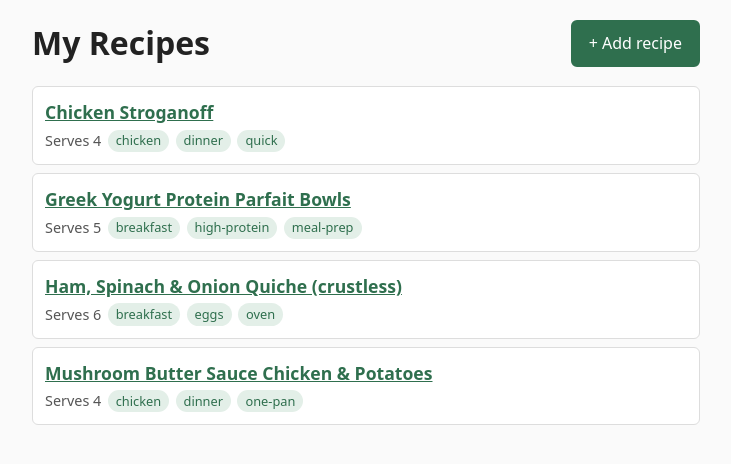
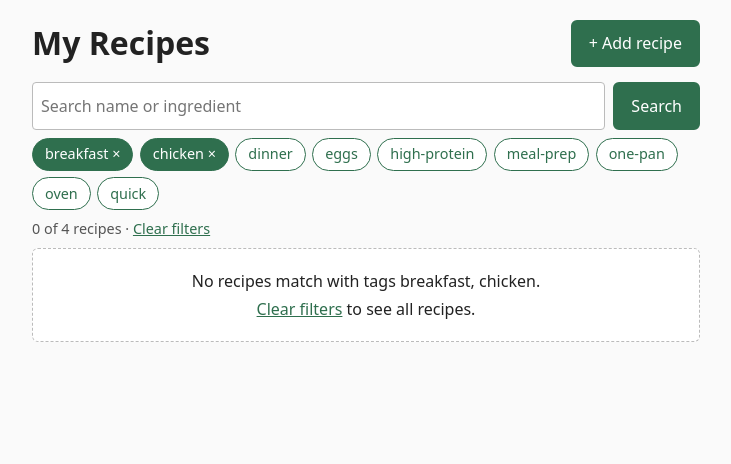
Before and after one commit to nicolassimi2104/recipe-app, a Flask app: page /?tag=breakfast&tag=chicken in a window 1280 px wide. Shown: the part 48-512 px from the top of the page, without its empty margins (274-1005 px from the left). Run offline with Flask 3, Linux system fonts and the light colour scheme; data comes from the database, SQL or seed files in the repository.

Commit message:
Home page search and tag filter (V2 item 3) (#6)
* Add search_recipes and list_tags to db.py

Matches name or ingredient (case-insensitive, partial) and requires all
selected tags.

Co-Authored-By: Claude Opus 5.5 <noreply@anthropic.com>

* Home page search box, tag pills, match count and clear link

Co-Authored-By: Claude Opus 5.5 <noreply@anthropic.com>

* Mark V2 item 3 done in CLAUDE.md

Co-Authored-By: Claude Opus 5.5 <noreply@anthropic.com>

---------

Co-authored-by: Claude Opus 5.5 <noreply@anthropic.com>

```diff
--- a/app.py
+++ b/app.py
@@ -130,10 +130,37 @@ def create_app(db_path=db.DEFAULT_DB_PATH):
 
     # --- Routes: each @app.route connects a URL to the function that handles it ---
 
+    # Home page with search and tag filter. The filter lives in the URL,
+    # e.g. /?q=chick&tag=dinner&tag=quick, so it survives a refresh and can be bookmarked.
     @app.route("/")
     def index():
-        recipes = db.list_recipes(db_path=db_path)
-        return render_template("index.html", recipes=recipes)
+        query = request.args.get("q", "").strip()
+        active_tags = db.parse_tags(",".join(request.args.getlist("tag")))
+        recipes = db.search_recipes(query, active_tags, db_path=db_path)
+
+        # Show active tags first (so they're visible when the pills scroll
+        # sideways on a phone), then the rest. An active tag that no recipe uses
+        # any more (old bookmark) still gets a pill so it can be clicked off.
+        other_tags = [t for t in db.list_tags(db_path=db_path) if t not in active_tags]
+
+        # Each pill is a link to this page with that one tag switched on or off
+        def toggle_link(tag):
+            if tag in active_tags:
+                new_tags = [t for t in active_tags if t != tag]
+            else:
+                new_tags = active_tags + [tag]
+            return url_for("index", q=query or None, tag=new_tags)
+
+        return render_template(
+            "index.html",
+            recipes=recipes,
+            total=db.count_recipes(db_path=db_path),
+            query=query,
+            active_tags=active_tags,
+            all_tags=active_tags + other_tags,
+            toggle_link=toggle_link,
+            filtering=bool(query or active_tags),
+        )
 
     @app.route("/recipes/<int:recipe_id>")
     def recipe_detail(recipe_id):
--- a/db.py
+++ b/db.py
@@ -158,10 +158,89 @@ def get_recipe(recipe_id, db_path=DEFAULT_DB_PATH):
 
 def list_recipes(db_path=DEFAULT_DB_PATH):
     """Return all recipes (id, name, servings, tags), sorted by name."""
+    return search_recipes(db_path=db_path)
+
+
+def count_recipes(db_path=DEFAULT_DB_PATH):
+    """How many recipes there are in total."""
+    conn = get_connection(db_path)
+    try:
+        return conn.execute("SELECT COUNT(*) FROM recipes").fetchone()[0]
+    finally:
+        conn.close()
+
+
+def list_tags(db_path=DEFAULT_DB_PATH):
+    """Names of all tags used by at least one recipe, alphabetical."""
+    conn = get_connection(db_path)
+    try:
+        rows = conn.execute(
+            "SELECT DISTINCT tags.name FROM tags"
+            " JOIN recipe_tags ON recipe_tags.tag_id = tags.id ORDER BY tags.name"
+        )
+        return [row["name"] for row in rows]
+    finally:
+        conn.close()
+
+
+def _like_pattern(text):
+    """Turn "chick" into "%chick%" for a LIKE "contains" match.
+
+    % and _ are wildcards in LIKE, so if the user types them we escape them
+    (with a backslash) to mean the plain characters.
+    """
+    for special in ("\\", "%", "_"):
+        text = text.replace(special, "\\" + special)
+    return f"%{text}%"
+
+
+def search_recipes(query="", tags=(), db_path=DEFAULT_DB_PATH):
+    """Recipes matching a search and/or tags, sorted by name (same shape as list_recipes).
+
+    query: matches part of the recipe name OR any ingredient name, ignoring case.
+           Blank means "don't filter by text".
+    tags:  the recipe must have ALL of these tags. Empty means "don't filter by tag".
+    """
+    query = query.strip()
+    tags = parse_tags(",".join(tags))  # lowercase, trimmed, no duplicates
+
+    # Build the WHERE part piece by piece, only adding the filters that are in use.
+    # The ? placeholders are filled from params, so user text is never pasted into the SQL.
+    conditions = []
+    params = []
+    if query:
+        # LIKE ignores upper/lower case (for plain A-Z letters) in SQLite.
+        # EXISTS (...) is true if at least one ingredient of this recipe matches.
+        conditions.append(
+            "(recipes.name LIKE ? ESCAPE '\\'"
+            " OR EXISTS (SELECT 1 FROM ingredients"
+            "            WHERE ingredients.recipe_id = recipes.id"
+            "            AND ingredients.name LIKE ? ESCAPE '\\'))"
+        )
+        pattern = _like_pattern(query)
+        params += [pattern, pattern]
+    if tags:
+        # "Has all the tags": find recipes linked to any of the wanted tags, then
+        # keep only those where the number of matching tags equals how many we asked for.
+        placeholders = ", ".join("?" for _ in tags)
+        conditions.append(
+            "recipes.id IN (SELECT recipe_tags.recipe_id FROM recipe_tags"
+            "               JOIN tags ON tags.id = recipe_tags.tag_id"
+            f"              WHERE tags.name IN ({placeholders})"
+            "               GROUP BY recipe_tags.recipe_id"
+            "               HAVING COUNT(*) = ?)"
+        )
+        params += tags + [len(tags)]
+
+    sql = "SELECT id, name, servings FROM recipes"
+    if conditions:
+        sql += " WHERE " + " AND ".join(conditions)
+    sql += " ORDER BY name"
+
     conn = get_connection(db_path)
     try:
         recipes = []
-        for row in conn.execute("SELECT id, name, servings FROM recipes ORDER BY name"):
+        for row in conn.execute(sql, params):
             recipe = dict(row)
             recipe["tags"] = _tags_for(conn, recipe["id"])
             recipes.append(recipe)
--- a/static/style.css
+++ b/static/style.css
@@ -144,6 +144,87 @@ a {
     background: #e3efe8;
     color: #2f6f4e;
     font-size: 0.8rem;
+}
+
+a.tag {
+    text-decoration: none;
+}
+
+.tag.active {
+    background: #2f6f4e;
+    color: #fff;
+}
+
+/* --- Search and tag filter on the home page --- */
+
+/* Search box stretches, button stays its own size */
+.search-form {
+    display: flex;
+    gap: 0.5rem;
+    margin: 0.75rem 0 0.5rem;
+}
+
+.search-form input {
+    flex: 1;
+    min-width: 0;           /* lets the box shrink on narrow phones */
+    padding: 0.5rem;
+    border: 1px solid #bbb;
+    border-radius: 4px;
+    font: inherit;          /* also stops iPhones zooming in when you tap a box */
+}
+
+/* Tag pills wrap onto more lines on wide screens... */
+.tag-filter {
+    display: flex;
+    flex-wrap: wrap;
+    gap: 0.4rem;
+    margin-bottom: 0.5rem;
+}
+
+.tag-pill {
+    flex: none;
+    padding: 0.3rem 0.75rem;   /* big enough to tap */
+    border: 1px solid #2f6f4e;
+    border-radius: 999px;
+    background: #fff;
+    color: #2f6f4e;
+    font-size: 0.9rem;
+    text-decoration: none;
+    white-space: nowrap;
+}
+
+.tag-pill.active {
+    background: #2f6f4e;
+    color: #fff;
+}
+
+/* ...but on phones they sit in one row you swipe sideways, so a long tag
+   list doesn't push the recipes off the screen */
+@media (max-width: 600px) {
+    .tag-filter {
+        flex-wrap: nowrap;
+        overflow-x: auto;
+        padding-bottom: 0.4rem;     /* room for the scrollbar */
+        -webkit-overflow-scrolling: touch;
+    }
+}
+
+.match-count {
+    margin: 0.25rem 0 0.5rem;
+    color: #555;
+    font-size: 0.9rem;
+}
+
+.no-results {
+    padding: 1rem;
+    border: 1px dashed #bbb;
+    border-radius: 6px;
+    background: #fff;
+    text-align: center;
+}
+
+.no-results p {
+    margin: 0.25rem 0;
 }
 
 /* --- Detail page --- */
--- a/templates/index.html
+++ b/templates/index.html
@@ -6,6 +6,38 @@
     <a href="{{ url_for('recipe_new') }}" class="button">+ Add recipe</a>
 </div>
 
+{% if total %}
+{# A plain GET form: pressing Search goes to /?q=chick&tag=dinner, no JavaScript needed #}
+<form method="get" action="{{ url_for('index') }}" class="search-form" role="search">
+    <input type="search" name="q" value="{{ query }}" placeholder="Search name or ingredient"
+           aria-label="Search recipes by name or ingredient">
+    {# Keep the selected tags when searching #}
+    {% for tag in active_tags %}<input type="hidden" name="tag" value="{{ tag }}">{% endfor %}
+    <button type="submit" class="button">Search</button>
+</form>
+
+{% if all_tags %}
+<nav class="tag-filter" aria-label="Filter by tag">
+    {% for tag in all_tags %}
+    {% set active = tag in active_tags %}
+    <a href="{{ toggle_link(tag) }}" class="tag-pill{% if active %} active{% endif %}"
+       {% if active %}aria-current="true" title="Remove this filter"{% endif %}>
+        {{ tag }}{% if active %} &times;{% endif %}
+    </a>
+    {% endfor %}
+</nav>
+{% endif %}
+
+<p class="match-count">
+    {% if filtering %}
+    {{ recipes|length }} of {{ total }} recipe{{ '' if total == 1 else 's' }}
+    &middot; <a href="{{ url_for('index') }}">Clear filters</a>
+    {% else %}
+    {{ total }} recipe{{ '' if total == 1 else 's' }}
+    {% endif %}
+</p>
+{% endif %}
+
 {% if recipes %}
 <ul class="recipe-list">
     {% for recipe in recipes %}
@@ -13,11 +45,18 @@
         <a href="{{ url_for('recipe_detail', recipe_id=recipe.id) }}" class="recipe-name">{{ recipe.name }}</a>
         <div class="meta">
             <span>Serves {{ recipe.servings }}</span>
-            {% for tag in recipe.tags %}<span class="tag">{{ tag }}</span>{% endfor %}
+            {% for tag in recipe.tags %}<a href="{{ toggle_link(tag) }}" class="tag{% if tag in active_tags %} active{% endif %}">{{ tag }}</a>{% endfor %}
         </div>
     </li>
     {% endfor %}
 </ul>
+{% elif filtering %}
+<div class="no-results">
+    <p>No recipes match
+        {%- if query %} "{{ query }}"{% endif %}
+        {%- if active_tags %} with tag{{ '' if active_tags|length == 1 else 's' }} {{ active_tags|join(', ') }}{% endif %}.</p>
+    <p><a href="{{ url_for('index') }}">Clear filters</a> to see all recipes.</p>
+</div>
 {% else %}
 <p>No recipes yet. Add your first one!</p>
 {% endif %}
```
Also changed, not shown: CLAUDE.md (+1 -1 lines), tests/test_db.py (+80 -0 lines), tests/test_routes.py (+59 -0 lines).
